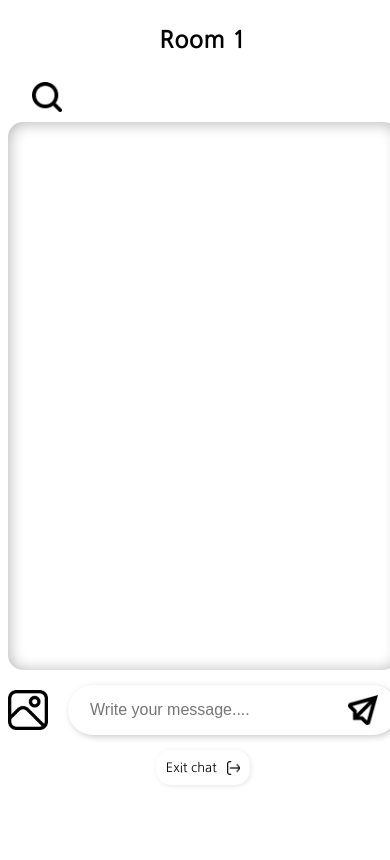
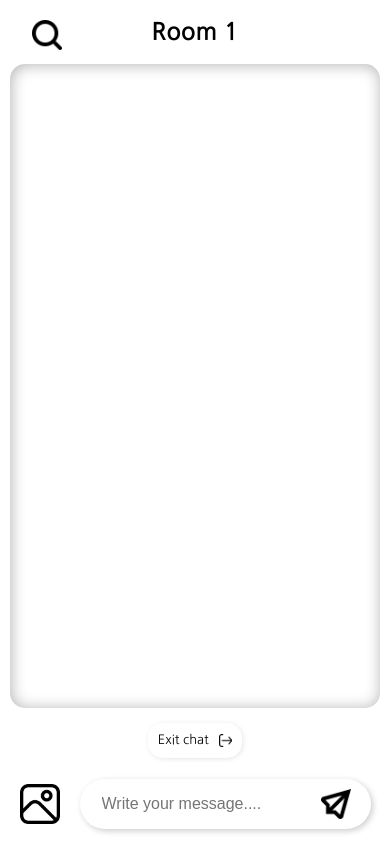
Before and after one commit to AleksandraWolska/ChatApp, a Flask app: page /chatroom in a window 390 px wide. After the commit the page ends 833 px from the top, so only its background shows below. Run offline with Flask 2, Linux system fonts and the light colour scheme; the visitor is signed in with stand-in values (Sample User, id 1); some libraries are stand-ins or nearby versions.

Commit message:
Added mobile design

```diff
--- a/app.py
+++ b/app.py
@@ -41,12 +41,6 @@ def chatroom():
             return redirect(url_for('start'))
 
 
-@app.route('/messenger', methods=['GET', 'POST'])
-def messenger():
-    pass
-
-
-
 
 
 @socketio.on('connect')
@@ -82,7 +76,7 @@ def text(message):
 @socketio.on('image-upload', namespace='/chatroom')
 def imageUpload(image):
     room= session.get('room')
-    emit('send-image', {'msg': image, 'author': session.get('name')}, room=room)
+    emit('send-image', {'msg': image, 'author': session.get('name')}, room=room, broadcast=True)
 
 # @socketio.on('image-upload')
 # def imageUpload(image):
--- a/static/styles/chatroom.css
+++ b/static/styles/chatroom.css
@@ -33,12 +33,37 @@ body {
     background-color: rgba(255, 255, 255, 0.4);
     border-radius: 15px;
     box-shadow: inset 1px 1px 15px rgba(0, 0, 0, .3);
-    overflow: scroll;
+    overflow-y: auto;
     padding: 10px 10px;
     box-sizing: border-box;
 
 
+
 }
+
+/* width */
+::-webkit-scrollbar {
+    width: 3px;
+
+
+  }
+
+  /* Track */
+  ::-webkit-scrollbar-track {
+    /* background: rgba(0, 0, 0, .05) */
+    background-color: transparent;
+  }
+
+  /* Handle */
+  ::-webkit-scrollbar-thumb {
+    background: #ddd;
+  }
+
+  /* Handle on hover */
+  ::-webkit-scrollbar-thumb:hover {
+    background: #888;
+    width: 5px;
+  }
 
 
 
@@ -123,22 +148,18 @@ body {
 
 
 
+#search-total {
+    width: 100%;
+    position: relative;
+
+
+}
 
 
 
 
 
 
-
-
-
-
-
-#search-total {
-    width: 100%;
-    position: relative;
-
-}
 .search-container{
 
     background: transparent;
@@ -153,9 +174,6 @@ body {
     transition: 0.8s;
     /* box-shadow: 4px 4px 6px 0 rgba(0, 0, 0, .5),
               -4px -4px 6px 0 rgba(116, 125, 136, .2); */
-
-
-
 }
 
 
@@ -174,7 +192,9 @@ body {
     width: 100%;
 }
 
-#search-total:focus-within > .search-container, #search-total:hover > .search-container  {
+
+
+.search-container.active, .search-container:focus-within{
     background-color: #fff;
     width: calc(100%-50px);
 
@@ -185,13 +205,13 @@ body {
 }
 
 
-.search-input:focus {
+.search-container.active .search-input, .search-input:focus {
     width: 100%
 }
 
 
 .search-container:hover{
-  animation: hoverShake 0.15s linear 3;
+
   width: calc(100%-50px);
   background-color: #fff;
 }
@@ -217,6 +237,7 @@ body {
     height: fit-content;
     min-height: 40px;
     max-height: 400px;
+    overflow: scroll;
     display: flex;
     position: absolute;
     top: 50px;
@@ -244,9 +265,6 @@ body {
 #close-search img {
     height: 15px;
 }
-
-
-
 
 
 
@@ -373,3 +391,78 @@ input[type="file"] {
 .exit-button:hover {
     transform: scale(1.05);
 }
+
+
+
+
+
+
+@media only screen and (max-width: 750px) {
+
+
+    body {
+    padding: 0;
+    margin: 0;
+    display: inline-block;
+    }
+
+    #search-total {
+        position: fixed;
+        top: 10px;
+        left: 8px;
+        width: 95vw;
+    }
+
+
+    .chat-container {
+        width: 95vw;
+        height: calc(100vh - 80px);
+        box-sizing: padding-box;
+        margin: auto;
+    }
+
+    .chatbox {
+
+        height: calc(100% - 70px);
+        display: flex;
+        flex-direction: column;
+        justify-content: space-between;
+        width: 100%;
+    }
+
+
+
+   #chat-window {
+        width: 95vw;
+        margin: auto;
+        box-sizing: padding-box;
+        height: calc(100% - 50px);
+        margin: 0;
+
+    }
+    #send-controls{
+        position: fixed;
+        bottom: 0px;
+        width: 90vw;
+    }
+
+
+
+
+
+
+
+
+
+
+
+
+
+
+
+
+
+
+
+
+}
--- a/templates/chatroom.html
+++ b/templates/chatroom.html
@@ -171,16 +171,22 @@
             });
 
             document.querySelector('#search-button').addEventListener('click', function () {
+                 searched = document.querySelector('.search-input').value
+
+                document.querySelector('.search-container').classList.add('active')
+
+
                 matches = []
-                searched = document.querySelector('#search-input').value
+
+                if ( searched == "" ) return
 
                 matches = messages.filter((elem) => {
                     return elem.msg.toLowerCase().includes(searched.toLowerCase())
                 })
                 console.log(matches)
-
+                console.log(document.querySelector('.search-container').classList)
                 showMatches(matches)
-
+                searched = ""
             })
 
 
@@ -192,6 +198,7 @@
                 }
 
                 wall.classList.add('active')
+
 
                 if (!matches.length) {
                     let elem = document.createElement('div')
@@ -221,6 +228,10 @@
                 const element = document.querySelector('#search-result')
                 console.log("trying to remove")
                 element.classList.remove('active')
+                document.querySelector('.search-container').classList.remove('active')
+                console.log("closed")
+                console.log(document.querySelector('.search-container').classList)
+
             })
 
         })
@@ -291,7 +302,7 @@
 
         </div>
 
-
+    </div>
 
 </body>
 
```
Also changed, not shown: static/styles/start.css (+69 -1 lines), 2 other files.
